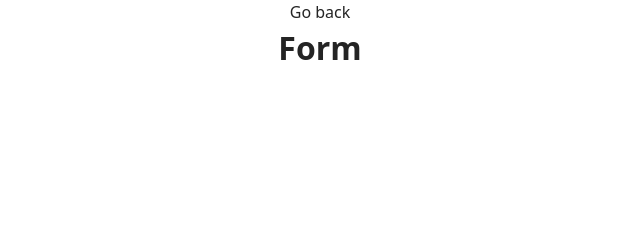
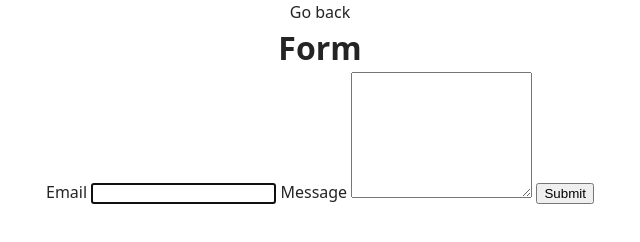
Before and after one commit to HalynaChuvaieva/goit-js-hw-09, a plain HTML site: page 2-form.html in a window 1280 px wide. Shown: the whole page, without its empty margins (320-960 px from the left). Drawn offline with Linux system fonts and the light colour scheme.

Commit message:
Deploying to gh-pages from @ HalynaChuvaieva/goit-js-hw-09@7f7ef4baad9cfdf4e8660c97f9a3b83acb53ef38 🚀

```diff
--- a/2-form.html
+++ b/2-form.html
@@ -5,7 +5,8 @@
     <meta http-equiv="X-UA-Compatible" content="IE=edge" />
     <meta name="viewport" content="width=device-width, initial-scale=1.0" />
     <title>Form</title>
-    <script type="module" crossorigin src="/goit-js-hw-09/assets/modulepreload-polyfill-B5Qt9EMX.js"></script>
+    <script type="module" crossorigin src="/goit-js-hw-09/2-form.js"></script>
+    <link rel="modulepreload" crossorigin href="/goit-js-hw-09/assets/modulepreload-polyfill-B5Qt9EMX.js">
     <link rel="stylesheet" crossorigin href="/goit-js-hw-09/assets/styles-BW_iuTfD.css">
   </head>
   <body>
@@ -15,6 +16,17 @@
         <h1 class="main-title">
           Form
         </h1>
+        <form class="feedback-form" autocomplete="off">
+          <label>
+            Email
+            <input type="email" name="email" autofocus />
+          </label>
+          <label>
+            Message
+            <textarea name="message" rows="8"></textarea>
+          </label>
+          <button type="submit">Submit</button>
+        </form>
       </div>
     </main>
   </body>
--- /dev/null
+++ b/2-form.js
@@ -0,0 +1,2 @@
+import"./assets/modulepreload-polyfill-B5Qt9EMX.js";/* empty css                      */const a={email:"",message:""},e=document.querySelector(".feedback-form");var t;e.elements.email.value=((t=JSON.parse(localStorage.getItem("feedback-form-state")))==null?void 0:t.email)??"";var l;e.elements.message.value=((l=JSON.parse(localStorage.getItem("feedback-form-state")))==null?void 0:l.message)??"";e.addEventListener("input",s);function s(){a.email=e.elements.email.value.trim(),a.message=e.elements.message.value.trim(),localStorage.setItem("feedback-form-state",JSON.stringify(a))}e.addEventListener("submit",o);function o(m){m.preventDefault(),e.elements.email.value===""||e.elements.message.value===""?alert("Fill please all fields"):(console.log(a),a.email="",a.message="",localStorage.removeItem("feedback-form-state"),e.reset())}
+//# sourceMappingURL=2-form.js.map
```
Also changed, not shown: index.html (+0 -3 lines), 1 other file.
